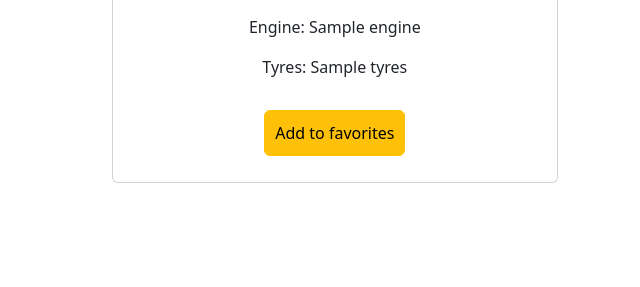
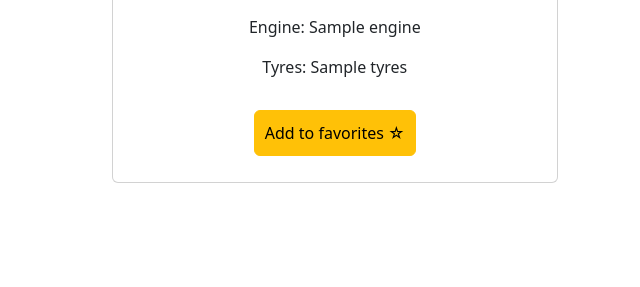
Before and after one commit to w3rr0/PitStop-Hub, a Python web app: template templates/teams.html in a window 1280 px wide. Shown: the part 919-1206 px from the top of the page, without its empty margins (640-1280 px from the left). Run offline with Jinja, Linux system fonts and the light colour scheme; the template is opened without the code that fills it: most values are stand-ins (such as "Sample title", 1, 10 or a date in 2020); grey boxes marked "Sample" are stand-in pictures.

Commit message:
fix/button text

```diff
--- a/templates/races.html
+++ b/templates/races.html
@@ -59,7 +59,7 @@
                 <input type="hidden" name="type" value="race">
                 <input type="hidden" name="selected" value="{{ selected }}">
                 <!-- Confirm adding to favorites -->
-                <button type="submit" class="btn btn-warning" style="padding: 10px;">Add to favorites</button>
+                <button type="submit" class="btn btn-warning" style="padding: 10px;">Add to favorites ☆</button>
            </form>
         </div>
     </div>
--- a/templates/teams.html
+++ b/templates/teams.html
@@ -52,7 +52,7 @@
                         <input type="hidden" name="type" value="team">
                         <input type="hidden" name="selected" value="{{ selected }}">
                         <!-- Confirm adding to favorites -->
-                       <button type="submit" class="btn btn-warning" style="padding: 10px;">Add to favorites</button>
+                       <button type="submit" class="btn btn-warning" style="padding: 10px;">Add to favorites ☆</button>
                    </form>
                 </div>
               </div>
```
